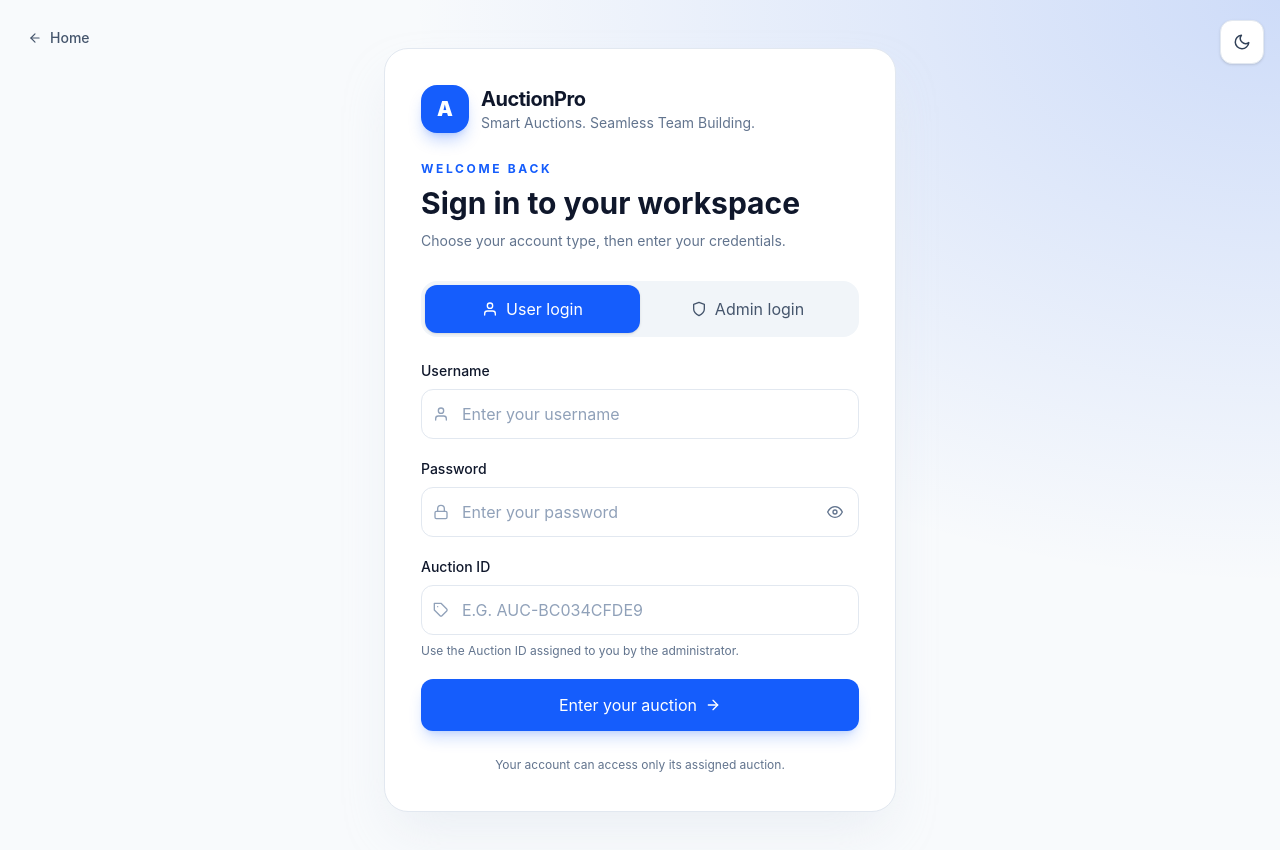
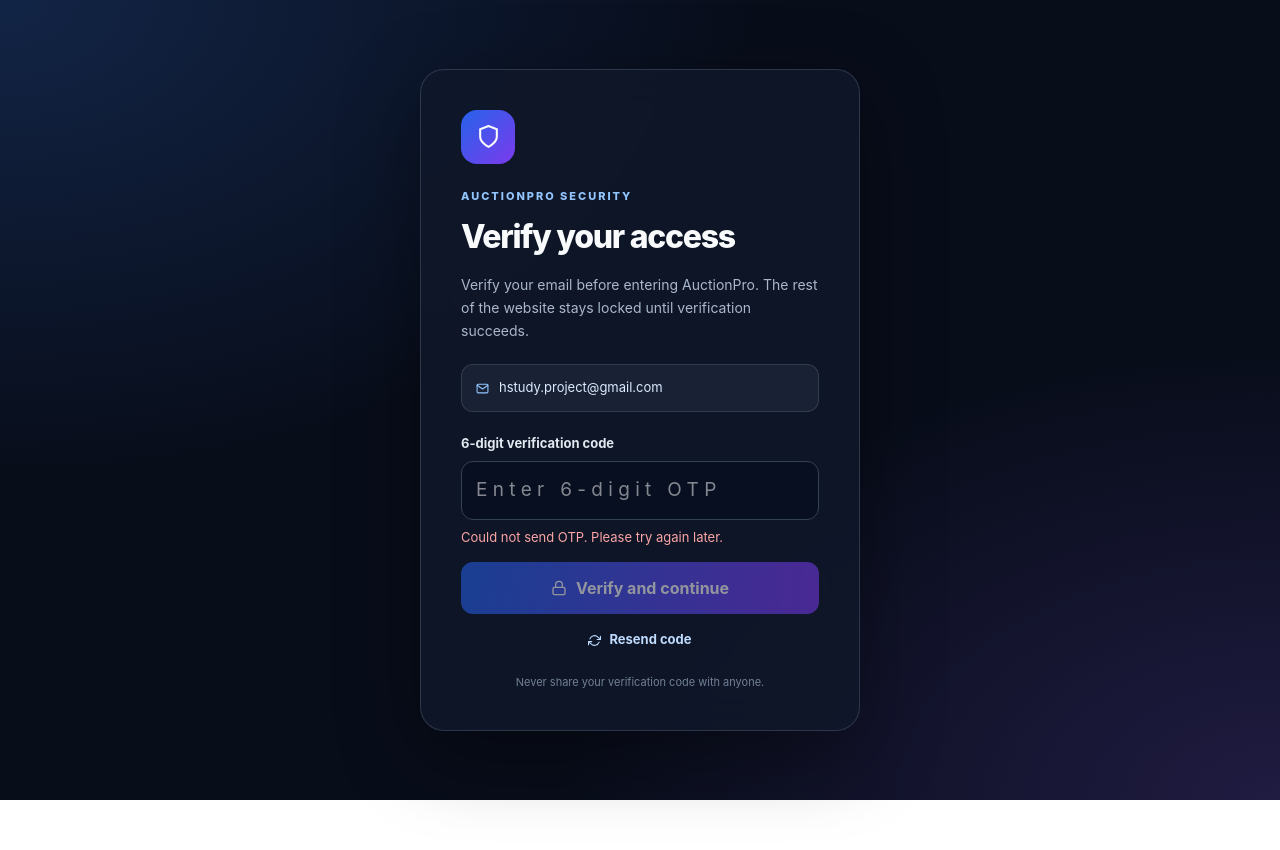
Before and after one commit to hardikrana929/AuctionPro_Frontend, a React (Vite) app: page /manage/teams in a window 1280 px wide. Before the commit this address led to /login. Shown: the top 850 px of the page. After the commit the page ends 800 px from the top, so only its background shows below. Built offline with nearby package versions, Linux system fonts and the light colour scheme; no server answers.

Commit message:
edit dashboard otp feature

```diff
--- a/src/App.jsx
+++ b/src/App.jsx
@@ -17,8 +17,12 @@
 import PublicPlayerRegistration from "./pages/PublicPlayerRegistration";
 import LiveAuctionPage from "./pages/LiveAuctionPage";
 import FeedbackPage from "./pages/FeedbackPage";
+import { useState } from "react";
+import SiteOtpGate from "./components/SiteOtpGate";
 
 export default function App() {
+  const [siteVerified, setSiteVerified] = useState(false);
+  if (!siteVerified) return <SiteOtpGate onVerified={() => setSiteVerified(true)} />;
   return (
     <Routes>
       <Route path="/" element={<HomePage />} />
--- a/src/api/api.js
+++ b/src/api/api.js
@@ -1,4 +1,9 @@
 import axios from "axios";
+
+let siteVerificationToken = null;
+
+export const setSiteVerificationToken = (token) => { siteVerificationToken = token || null; };
+export const getSiteVerificationToken = () => siteVerificationToken;
 
 const api = axios.create({
     baseURL: import.meta.env.VITE_API_URL || "http://localhost:5000/api",
@@ -14,6 +19,9 @@
     if (token) {
         config.headers.Authorization = `Bearer ${token}`;
     }
+    if (siteVerificationToken) {
+        config.headers["X-Site-Verification"] = siteVerificationToken;
+    }
 
     return config;
 });
--- a/src/components/NotificationBell.jsx
+++ b/src/components/NotificationBell.jsx
@@ -2,7 +2,7 @@
 import { Bell, CheckCheck } from "lucide-react";
 import { io } from "socket.io-client";
 import toast from "react-hot-toast";
-import api from "../api/api";
+import api, { getSiteVerificationToken } from "../api/api";
 
 export default function NotificationBell() {
   const [notifications, setNotifications] = useState([]);
@@ -24,7 +24,7 @@
     const interval = window.setInterval(load, 30000);
     const token = sessionStorage.getItem("auctionpro_token");
     const socketUrl = import.meta.env.VITE_SOCKET_URL || import.meta.env.VITE_API_URL?.replace(/\/api\/?$/, "") || "http://localhost:5000";
-    const socket = token ? io(socketUrl, { auth: { token }, transports: ["websocket", "polling"] }) : null;
+    const socket = token ? io(socketUrl, { auth: { token, siteVerificationToken: getSiteVerificationToken() }, transports: ["websocket", "polling"] }) : null;
     socket?.on("notification:new", () => load());
     return () => {
       window.clearInterval(interval);
--- /dev/null
+++ b/src/components/SiteOtpGate.jsx
@@ -0,0 +1,59 @@
+import { useEffect, useState } from "react";
+import { FiMail, FiShield, FiRefreshCw, FiLock } from "react-icons/fi";
+import toast from "react-hot-toast";
+import api, { setSiteVerificationToken } from "../api/api";
+
+export default function SiteOtpGate({ onVerified }) {
+  const [emailSent, setEmailSent] = useState(false);
+  const [email, setEmail] = useState("hstudy.project@gmail.com");
+  const [otp, setOtp] = useState("");
+  const [busy, setBusy] = useState(false);
+  const [error, setError] = useState("");
+
+  const sendOtp = async () => {
+    setBusy(true); setError("");
+    try {
+      await api.post("/site-otp/send", {});
+      setEmailSent(true); setOtp("");
+      toast.success("Verification code sent to the configured email.");
+    } catch (e) {
+      const message = e.response?.data?.message || "Could not send OTP. Please try again later.";
+      setError(message); toast.error(message);
+    } finally { setBusy(false); }
+  };
+
+  useEffect(() => { sendOtp(); }, []);
+
+  const verify = async (event) => {
+    event.preventDefault(); setBusy(true); setError("");
+    try {
+      const { data } = await api.post("/site-otp/verify", { otp: otp.trim() });
+      if (!data?.token) throw new Error("The server did not return a verification token.");
+      setSiteVerificationToken(data.token);
+      onVerified();
+    } catch (e) {
+      const message = e.response?.data?.message || e.message || "OTP verification failed.";
+      setError(message); toast.error(message);
+    } finally { setBusy(false); }
+  };
+
+  return (
+    <main className="site-otp-page">
+      <section className="site-otp-card">
+        <div className="site-otp-logo"><FiShield /></div>
+        <p className="site-otp-eyebrow">AUCTIONPRO SECURITY</p>
+        <h1>Verify your access</h1>
+        <p className="site-otp-description">Verify your email before entering AuctionPro. The rest of the website stays locked until verification succeeds.</p>
+        <div className="site-otp-email"><FiMail /><span>{email}</span></div>
+        <form onSubmit={verify}>
+          <label htmlFor="site-otp">6-digit verification code</label>
+          <input id="site-otp" inputMode="numeric" autoComplete="one-time-code" maxLength={6} pattern="[0-9]{6}" placeholder="Enter 6-digit OTP" value={otp} onChange={e => setOtp(e.target.value.replace(/\D/g, "").slice(0, 6))} required />
+          {error && <p className="site-otp-error" role="alert">{error}</p>}
+          <button className="site-otp-submit" type="submit" disabled={busy || otp.length !== 6}>{busy ? "Please wait…" : <><FiLock /> Verify and continue</>}</button>
+        </form>
+        <button className="site-otp-resend" type="button" onClick={sendOtp} disabled={busy}><FiRefreshCw /> Resend code</button>
+        <p className="site-otp-footnote">Never share your verification code with anyone.</p>
+      </section>
+    </main>
+  );
+}
--- a/src/index.css
+++ b/src/index.css
@@ -52,3 +52,22 @@
   background: #2563eb;
   color: white;
 }
+
+
+/* Site-wide email OTP gate: shown before any AuctionPro route. */
+.site-otp-page{min-height:100vh;display:grid;place-items:center;padding:24px;background:radial-gradient(ellipse at top left,rgba(59,130,246,.20),transparent 42%),radial-gradient(ellipse at bottom right,rgba(139,92,246,.18),transparent 40%),#080d1a;color:#f8fafc;font-family:inherit}
+.site-otp-card{width:min(100%,440px);padding:clamp(24px,5vw,40px);border:1px solid rgba(148,163,184,.24);border-radius:24px;background:rgba(15,23,42,.88);box-shadow:0 24px 80px rgba(0,0,0,.38);backdrop-filter:blur(18px)}
+.site-otp-logo{width:54px;height:54px;display:grid;place-items:center;border-radius:16px;background:linear-gradient(135deg,#2563eb,#7c3aed);font-size:25px;margin-bottom:24px}
+.site-otp-eyebrow{font-size:11px;letter-spacing:.18em;font-weight:800;color:#93c5fd;margin:0 0 9px}
+.site-otp-card h1{font-size:clamp(25px,5vw,32px);font-weight:800;letter-spacing:-.04em;margin:0}
+.site-otp-description{color:#aab7cc;line-height:1.65;font-size:14px;margin:12px 0 22px}
+.site-otp-email{display:flex;align-items:center;gap:10px;padding:13px 14px;border:1px solid rgba(148,163,184,.2);border-radius:12px;background:rgba(30,41,59,.72);font-size:13px;color:#dbeafe;margin-bottom:22px;overflow-wrap:anywhere}
+.site-otp-email svg{flex-shrink:0;color:#93c5fd}
+.site-otp-card form label{display:block;font-size:13px;font-weight:650;margin-bottom:8px;color:#e2e8f0}
+.site-otp-card form input{width:100%;box-sizing:border-box;background:#080f20;border:1px solid #334155;border-radius:12px;padding:14px;color:#fff;font-size:19px;letter-spacing:.28em;outline:none}
+.site-otp-card form input:focus{border-color:#60a5fa;box-shadow:0 0 0 3px rgba(59,130,246,.18)}
+.site-otp-submit{width:100%;margin-top:15px;border:0;border-radius:12px;padding:14px 16px;display:flex;justify-content:center;align-items:center;gap:9px;background:linear-gradient(100deg,#2563eb,#7c3aed);color:white;font-weight:750;cursor:pointer}
+.site-otp-submit:disabled,.site-otp-resend:disabled{opacity:.55;cursor:not-allowed}
+.site-otp-resend{display:flex;align-items:center;justify-content:center;gap:8px;margin:16px auto 0;background:transparent;border:0;color:#bfdbfe;font-weight:650;font-size:13px;cursor:pointer}
+.site-otp-footnote{text-align:center;color:#718096;font-size:11px;margin:24px 0 0}
+.site-otp-error{font-size:13px;color:#fca5a5;margin:8px 0 0}
--- a/src/pages/LiveAuctionPage.jsx
+++ b/src/pages/LiveAuctionPage.jsx
@@ -3,7 +3,7 @@
 import { io } from "socket.io-client";
 import toast from "react-hot-toast";
 import { FiActivity, FiArrowLeft, FiPause, FiPlay, FiRefreshCw, FiCheckCircle, FiXCircle, FiUsers } from "react-icons/fi";
-import api from "../api/api";
+import api, { getSiteVerificationToken } from "../api/api";
 import { useAuth } from "../context/AuthContext";
 import PageHeader from "../components/PageHeader";
 import { EmptyState, LoadingState } from "../components/Feedback";
@@ -48,7 +48,7 @@
     loadState(true);
     const interval = window.setInterval(() => loadState(false), 8000);
     const socket = io(import.meta.env.VITE_SOCKET_URL || import.meta.env.VITE_API_URL?.replace(/\/api\/?$/, "") || "http://localhost:5000", {
-      auth: { token },
+      auth: { token, siteVerificationToken: getSiteVerificationToken() },
       transports: ["websocket", "polling"],
     });
     socket.on("connect", () => socket.emit("auction:join", auctionId));
```
Also changed, not shown: 1 other file (tests, documents, lock files or other folders).
